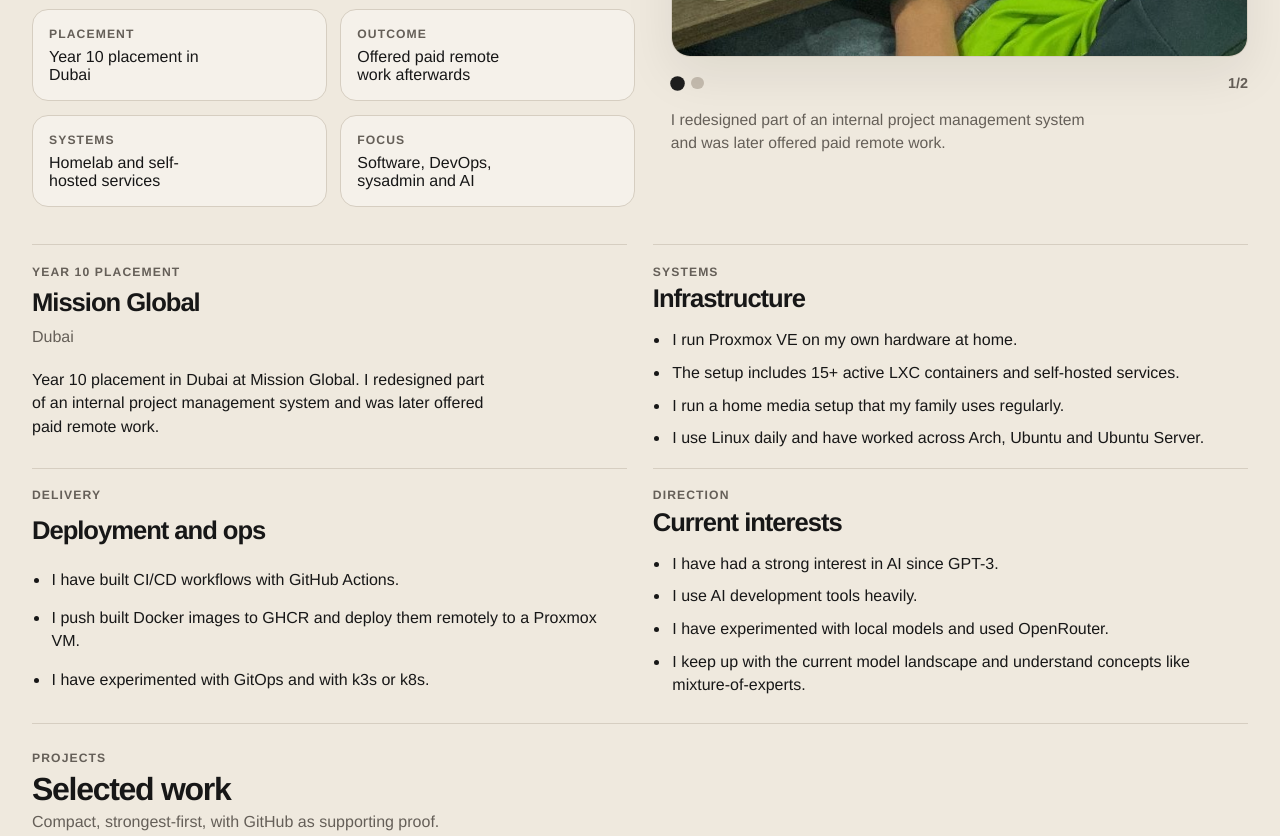
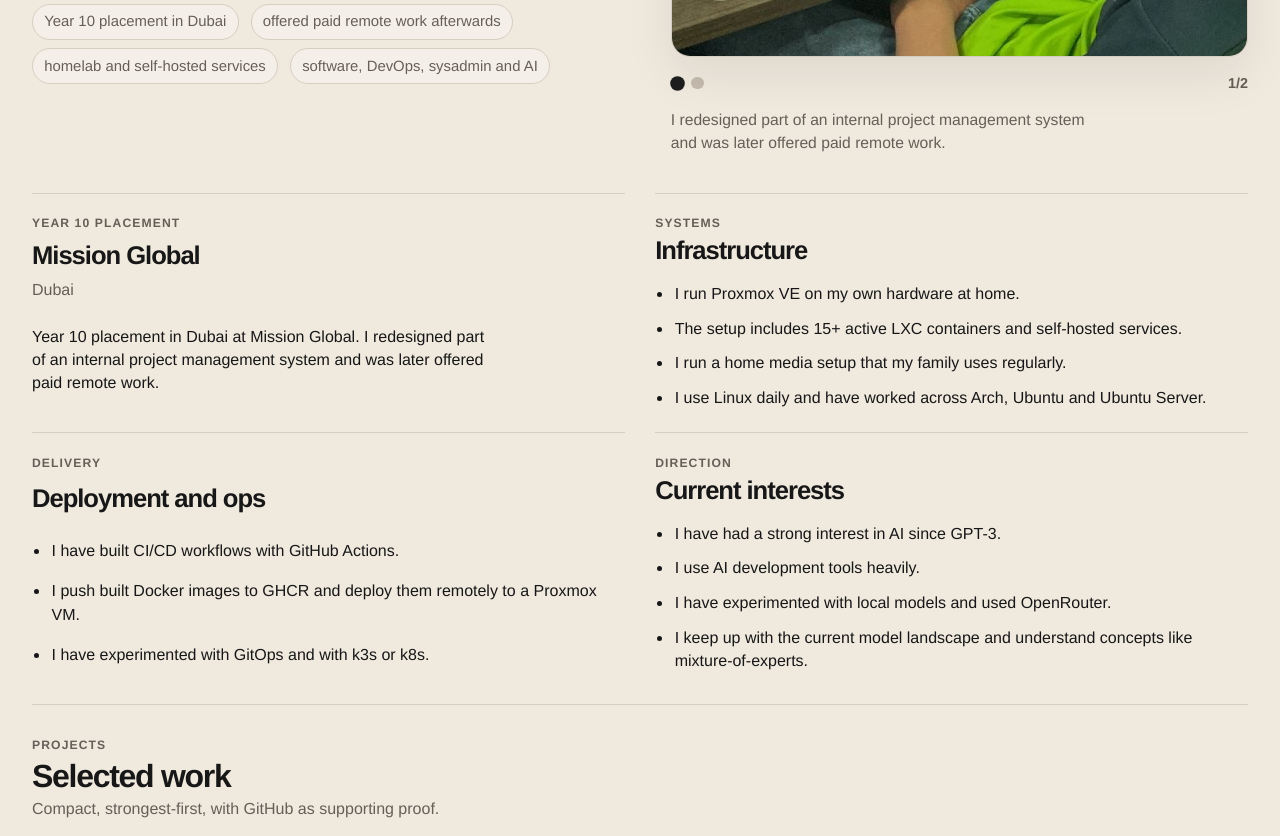
Before and after one commit to stackwill/williamhanlon.com, a website built with Vite: page index.html in a window 1280 px wide. Shown: the part 517-1353 px from the top of the page. Built offline with nearby package versions, Linux system fonts and the light colour scheme.

Commit message:
fix: replace hero cards with lighter proof line

```diff
--- a/src/content/site.ts
+++ b/src/content/site.ts
@@ -9,11 +9,6 @@ export type ProjectItem = {
   readonly type: string;
   readonly description: string;
   readonly links: readonly LinkItem[];
-};
-
-export type HighlightItem = {
-  readonly label: string;
-  readonly value: string;
 };
 
 export type CarouselSlide = {
@@ -33,24 +28,12 @@ export const siteData = {
     email: "willliamjhanlon@icloud.com",
     github: "https://github.com/stackwill",
   },
-  heroHighlights: [
-    {
-      label: "Placement",
-      value: "Year 10 placement in Dubai",
-    },
-    {
-      label: "Outcome",
-      value: "Offered paid remote work afterwards",
-    },
-    {
-      label: "Systems",
-      value: "Homelab and self-hosted services",
-    },
-    {
-      label: "Focus",
-      value: "Software, DevOps, sysadmin and AI",
-    },
-  ] satisfies readonly HighlightItem[],
+  heroProofs: [
+    "Year 10 placement in Dubai",
+    "offered paid remote work afterwards",
+    "homelab and self-hosted services",
+    "software, DevOps, sysadmin and AI",
+  ] as const,
   carouselSlides: [
     {
       src: "/carousel-starter.jpeg",
--- a/src/main.ts
+++ b/src/main.ts
@@ -2,7 +2,6 @@ import "./styles.css";
 import {
   siteData,
   type CarouselSlide,
-  type HighlightItem,
   type LinkItem,
   type ProjectItem,
 } from "./content/site";
@@ -47,17 +46,10 @@ const renderLinks = (links: readonly LinkItem[]) =>
 const renderBulletList = (items: readonly string[], className = "detail-list") =>
   `<ul class="${className}">${items.map((item) => `<li>${escapeHtml(item)}</li>`).join("")}</ul>`;
 
-const renderHighlights = (items: readonly HighlightItem[]) =>
-  items
-    .map(
-      (item) => `
-        <article class="highlight-item">
-          <p class="highlight-label">${escapeHtml(item.label)}</p>
-          <p class="highlight-value">${escapeHtml(item.value)}</p>
-        </article>
-      `
-    )
-    .join("");
+const renderProofs = (items: readonly string[]) =>
+  `<ul class="hero-proof-list">${items
+    .map((item) => `<li class="hero-proof-item">${escapeHtml(item)}</li>`)
+    .join("")}</ul>`;
 
 const renderCarouselSlides = (slides: readonly CarouselSlide[]) =>
   slides
@@ -125,9 +117,7 @@ app.innerHTML = `
           <a class="button-link primary-link" href="mailto:${escapeHtml(siteData.contact.email)}">Email me</a>
           <a class="button-link" href="${escapeHtml(siteData.contact.github)}" target="_blank" rel="noopener noreferrer">GitHub</a>
         </div>
-        <section class="highlight-grid" aria-label="Top evidence">
-          ${renderHighlights(siteData.heroHighlights)}
-        </section>
+        ${renderProofs(siteData.heroProofs)}
       </div>
       <section class="hero-media" aria-label="Placement image carousel">
         <div class="carousel-shell">
--- a/src/styles.css
+++ b/src/styles.css
@@ -71,8 +71,6 @@ select {
 }
 
 .eyebrow,
-.carousel-eyebrow,
-.highlight-label,
 .project-kicker {
   color: var(--muted);
   font-size: 0.76rem;
@@ -188,27 +186,26 @@ select {
   border-color: #343434;
 }
 
-.highlight-grid {
-  display: grid;
-  grid-template-columns: repeat(2, minmax(0, 1fr));
-  gap: 0.85rem;
-  margin-top: 0.7rem;
+.hero-proof-list {
+  display: flex;
+  flex-wrap: wrap;
+  gap: 0.55rem 0.75rem;
+  padding: 0;
+  margin-top: 0.35rem;
+  list-style: none;
 }
 
-.highlight-item {
-  display: grid;
-  gap: 0.28rem;
-  min-height: 4.65rem;
-  padding: 1rem 1rem;
+.hero-proof-item {
+  display: inline-flex;
+  align-items: center;
+  min-height: 2.25rem;
+  padding: 0.38rem 0.7rem;
   border: 1px solid var(--rule);
-  border-radius: 1rem;
-  background: rgba(255, 255, 255, 0.34);
-}
-
-.highlight-value {
-  max-width: 18ch;
-  font-size: 1rem;
-  line-height: 1.12;
+  border-radius: 999px;
+  background: rgba(255, 255, 255, 0.32);
+  color: var(--muted);
+  font-size: 0.93rem;
+  line-height: 1.15;
 }
 
 .hero-media {
@@ -295,7 +292,7 @@ select {
 .overview-grid,
 .contact-grid {
   display: grid;
-  gap: 1.15rem;
+  gap: 1.45rem;
 }
 
 .overview-grid {
@@ -309,8 +306,8 @@ select {
 
 .info-panel {
   display: grid;
-  gap: 1rem;
-  padding-top: 1.15rem;
+  gap: 1.15rem;
+  padding-top: 1.35rem;
 }
 
 .section-heading {
@@ -336,7 +333,7 @@ select {
 
 .panel-list {
   display: grid;
-  gap: 0.6rem;
+  gap: 0.72rem;
   padding-left: 1.1rem;
 }
 
@@ -345,23 +342,23 @@ select {
 }
 
 .section-block {
-  padding-top: 1.65rem;
-  margin-top: 1.65rem;
+  padding-top: 2rem;
+  margin-top: 2rem;
 }
 
 .section-header {
-  margin-bottom: 1.2rem;
+  margin-bottom: 1.45rem;
 }
 
 .project-list {
   display: grid;
-  gap: 0.95rem;
+  gap: 1.2rem;
 }
 
 .project-item {
   display: grid;
-  gap: 0.85rem;
-  padding: 1rem 0;
+  gap: 1rem;
+  padding: 1.2rem 0;
   border-top: 1px solid var(--rule);
 }
 
@@ -378,7 +375,7 @@ select {
 
 .project-body {
   display: grid;
-  gap: 0.4rem;
+  gap: 0.58rem;
   max-width: 56ch;
 }
 
@@ -405,8 +402,8 @@ select {
 }
 
 .contact-section {
-  margin-top: 2rem;
-  padding-bottom: 1.4rem;
+  margin-top: 2.4rem;
+  padding-bottom: 1.8rem;
 }
 
 @media (min-width: 50rem) {
@@ -416,13 +413,13 @@ select {
 
   .overview-grid {
     grid-template-columns: repeat(2, minmax(0, 1fr));
-    column-gap: 1.6rem;
+    column-gap: 1.9rem;
   }
 
   .project-item {
     grid-template-columns: minmax(0, 12rem) minmax(0, 1fr);
     align-items: start;
-    gap: 1.15rem 1.55rem;
+    gap: 1.3rem 1.8rem;
   }
 
   .contact-grid {
@@ -444,8 +441,9 @@ select {
     width: 100%;
   }
 
-  .highlight-grid {
-    grid-template-columns: 1fr;
+  .hero-proof-list {
+    flex-direction: column;
+    align-items: flex-start;
   }
 
   .carousel-viewport {
```
